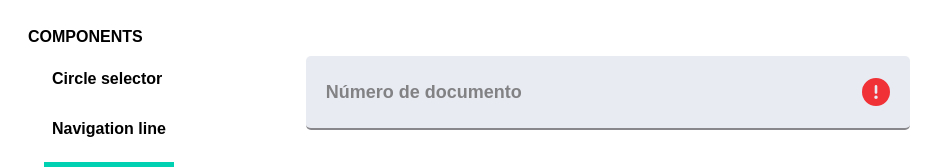
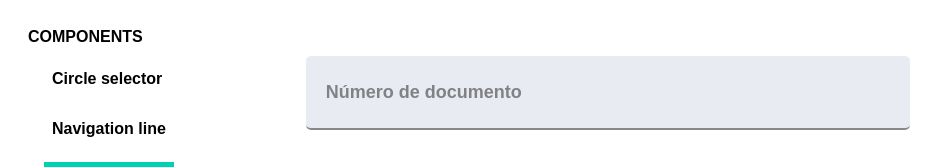
Before and after one commit to LaraGuardiola/angular-circleselector, an Angular app: page / in a window 1280 px wide. Both pictures are taken after a click on the item "Text box". Shown: the top 167 px of the page, without its empty margins (0-945 px from the left). Built offline with nearby package versions, Linux system fonts and the light colour scheme.

Commit message:
added ngIf for the icon if length is greater than x, it works

```diff
--- a/src/app/text-box/text-box.component.html
+++ b/src/app/text-box/text-box.component.html
@@ -2,11 +2,12 @@
     <input
         class="input"
         [type]="inputType"
+        (input)="displayIcon()"
         (focus)="onFocus()"
         (focusout)="onFocusOut()"
         #input
     >
     <span #placeHODL class="placeholder">{{ placeholder }}</span>
-    <div class="icon" #icon><fa-icon [icon]="symbol"></fa-icon></div>
-    <p *ngIf="">sdafas</p>
+    <div class="icon" #icon><fa-icon *ngIf="hasWarning" [icon]="symbol"></fa-icon></div>
+    <div class="info"></div>
 </div>
--- a/src/app/text-box/text-box.component.ts
+++ b/src/app/text-box/text-box.component.ts
@@ -32,6 +32,7 @@ export class TextBoxComponent implements OnInit {
   @Input() iconRight: string;
   @Input() iconSize: number;
   @Input() iconColor: string
+  @Input() hasWarning: boolean
 
   constructor() {
     this.inputType = 'text';
@@ -53,6 +54,7 @@ export class TextBoxComponent implements OnInit {
     this.iconTop = `${ (this.height / 2) - (this.iconSize / 2) }px`
     this.iconRight = '20px'
     this.iconColor = '#f03136'
+    this.hasWarning = false
    }
 
    @ViewChild('input') input: ElementRef | any
@@ -69,7 +71,7 @@ export class TextBoxComponent implements OnInit {
 
   setDefaultState(): void {
     this.setInputDefaultState()
-    this.setPlaceholderAnimation(this.animation)
+    this.setPlaceholderAnimation()
     this.setPlaceholderStyle()
     this.setIconDefaultState()
   }
@@ -97,8 +99,8 @@ export class TextBoxComponent implements OnInit {
 
   //setting up placeholder style
 
-  setPlaceholderAnimation(animation: string): void {
-    this.placeHODL.nativeElement.style.setProperty('transition', animation);
+  setPlaceholderAnimation(): void {
+    this.placeHODL.nativeElement.style.setProperty('transition', this.animation);
   }
 
   setPlaceholderStyle(): void {
@@ -111,24 +113,22 @@ export class TextBoxComponent implements OnInit {
   //setting up icon style
 
   setIconDefaultState(): void {
-    console.log(this.icon)
     this.icon.nativeElement.style.setProperty('top', this.iconTop)
     this.icon.nativeElement.style.setProperty('right', this.iconRight)
     this.icon.nativeElement.style.setProperty('font-size', `${this.iconSize}px`)
     this.icon.nativeElement.style.setProperty('color', this.iconColor)
   }
 
+
   //* Events
 
   onFocus(): void {
-    console.log('hola')
     this.placeHODL.nativeElement.style.setProperty('top', this.focusTop);
     this.placeHODL.nativeElement.style.setProperty('font-size', `${this.focusFontSize}px`);
     this.placeHODL.nativeElement.style.setProperty('transition', this.animation);
   }
 
   onFocusOut(): void {
-    console.log('adios')
     if(this.input.nativeElement.value.length > 0){
       this.placeHODL.nativeElement.style.setProperty('top', this.focusTop);
       this.placeHODL.nativeElement.style.setProperty('font-size', `${this.focusFontSize}px`);
@@ -139,4 +139,10 @@ export class TextBoxComponent implements OnInit {
     }
   }
 
+  displayIcon(): void {
+    this.input.nativeElement.value.length > 10
+      ? this.hasWarning = true
+      : this.hasWarning = false
+  }
+
 }
```
